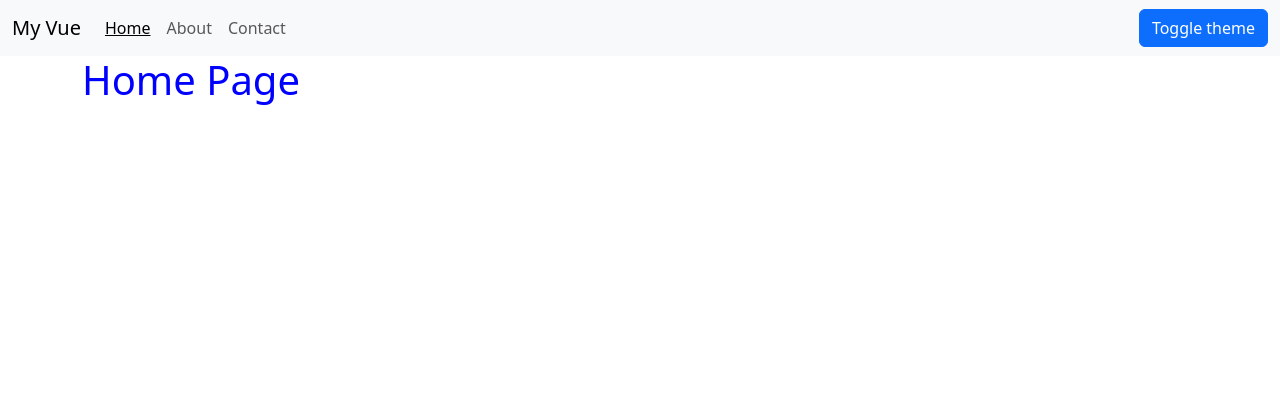
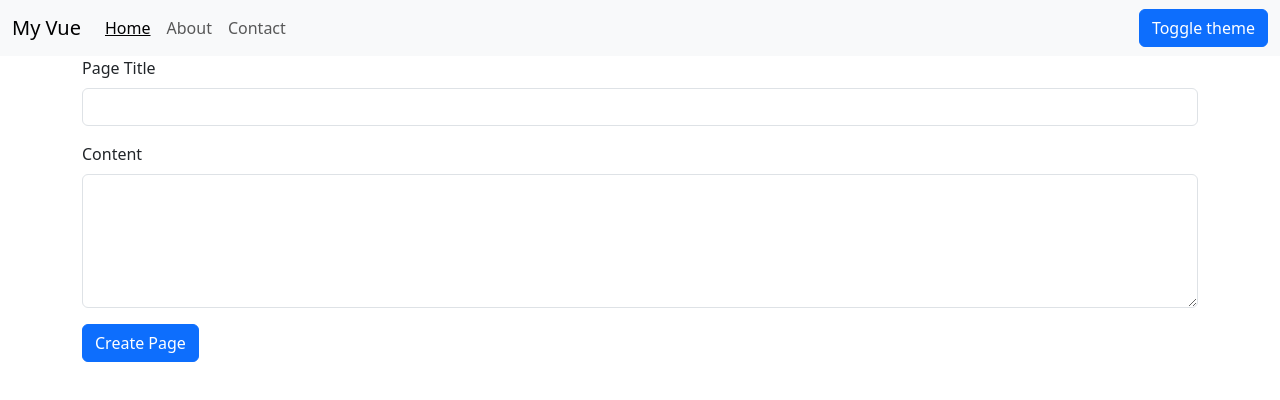
Before and after one commit to PhillipFraThailand/vue-start-spa, a Vue app: page / in a window 1280 px wide. Shown: the top 400 px of the page. Built offline with nearby package versions, Linux system fonts and the light colour scheme.

Commit message:
Create component with forms using 2-way binding and log out the inputs

```diff
--- a/src/App.vue
+++ b/src/App.vue
@@ -1,16 +1,26 @@
 <template>
   <Navbar :pages="pages" :active-page="activePage" :nav-link-click="(index) => activePage = index" />
-  <PageViewer v-if="pages.length > 0" :page="pages[activePage]" />
+  <!-- <PageViewer v-if="pages.length > 0" :page="pages[activePage]" /> -->
+
+  <!--
+    Creating a form to create pages.
+    page-created will be a callback.
+    It will be passed a method pageCreated defined in our method options
+    The callback will take a page in, and add it to the pages array.
+  -->
+  <CreatePage :page-created="pageCreated" />
 </template>
 
 <script>
 import Navbar from './components/Navbar.vue';
 import PageViewer from './components/PageViewer.vue';
+import CreatePage from './components/CreatePage.vue';
 
 export default {
   components: {
     Navbar,
     PageViewer,
+    CreatePage
   },
   created() {
     this.getPages();
@@ -31,6 +41,9 @@ export default {
       } catch (error) {
         console.log('error', error)
       }
+    },
+    pageCreated(pageObj) {
+      console.log('pageObj', pageObj);
     }
   }
 }
--- /dev/null
+++ b/src/components/CreatePage.vue
@@ -0,0 +1,46 @@
+<!--
+  This component, defines a prop 'pageCreated' that it can get passed.
+  This prop, is used in the @click event handler where it's passed the pageTitle data variable.
+  So, whatever is passed from a parent, to this component under the pageCreated prop, will get called with the argument pageTitle.
+  In order to update the pageTitle defined in the data, we bind the value of the input, to the data variable pageTitle.
+  If we didn't do that, the pageTitle would keep the value it was initialized with, and not update.
+-->
+
+<template>
+  <div class="container mb-3">
+    <form action="">
+      <div class="mb-3">
+        <label for="" class="form-label">
+          Page Title
+        </label>
+        <!--
+          Bind our data variable 'pageTitle' to the input value with 2-way binding (v-model).
+          We do this, to be able to pass the value from the input, to our pageCreated method passed from the parent App.vue.
+          Note that the alternative to v-model is to use :value and @input (:value="pageTitle" @input="(e) => pageTitle = e.target.value").
+        -->
+        <input id="" type="text" class="form-control" v-model="pageTitle">
+      </div>
+      <div class="mb-3">
+        <label for="" class="form-label">
+          Content
+        </label>
+        <textarea type="text" class="form-control" rows="5" v-model="content"></textarea>
+      </div>
+      <div class="mb-3">
+        <button class="btn btn-primary" @click.prevent="pageCreated({ pageTitle, content })">Create Page</button>
+      </div>
+    </form>
+  </div>
+</template>
+
+<script>
+export default {
+  props: ['pageCreated'],
+  data() {
+    return {
+      pageTitle: '',
+      content: '',
+    }
+  }
+}
+</script>
```
